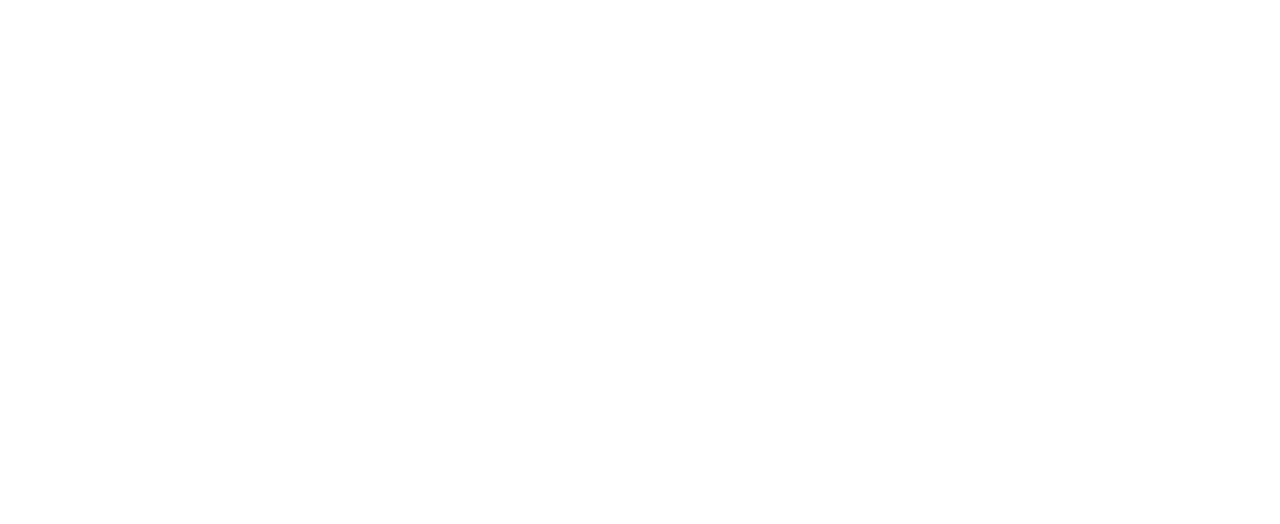
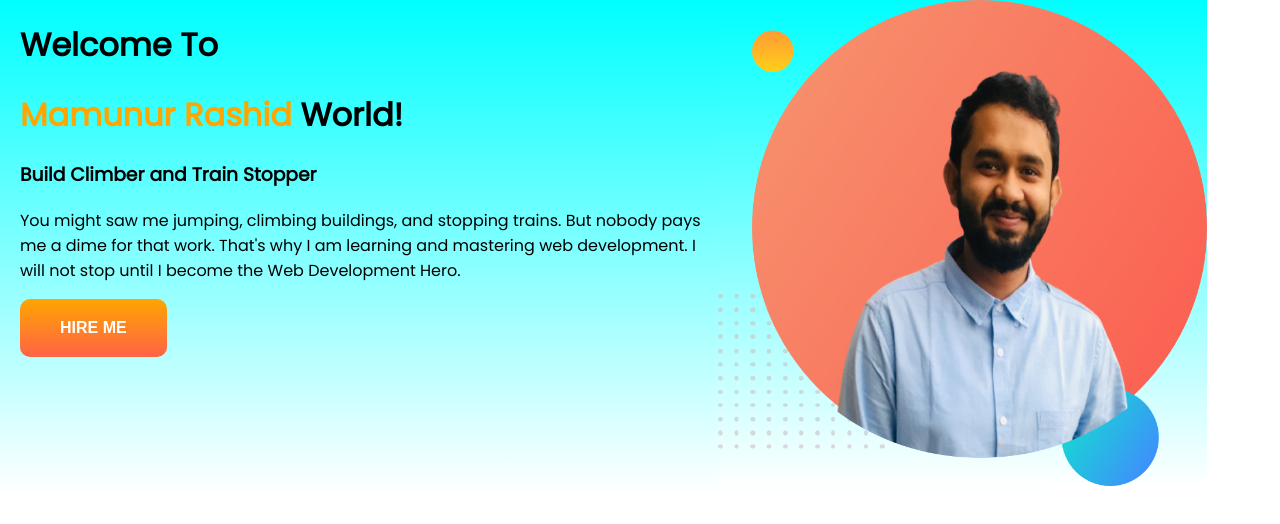
Before and after one commit to MrMosses/my-practice-1st, a plain HTML site: page index.html in a window 1280 px wide. Drawn offline with Linux system fonts and the light colour scheme.

Commit message:
section1-complete

```diff
--- a/index.html
+++ b/index.html
@@ -6,10 +6,33 @@
     <meta http-equiv="X-UA-Compatible" content="IE=edge">
     <meta name="viewport" content="width=device-width, initial-scale=1.0">
     <title>My Practice</title>
+    <link rel="preconnect" href="https://fonts.googleapis.com">
+    <link rel="preconnect" href="https://fonts.gstatic.com" crossorigin>
+    <link href="https://fonts.googleapis.com/css2?family=Poppins&display=swap" rel="stylesheet">
     <link rel="stylesheet" href="style.css">
 </head>
 
 <body>
+    <div class="section1">
+        <div>
+            <h1>Welcome To</h1>
+            <h1><span>Mamunur Rashid</span> World!</h1>
+            <h3>Build Climber and Train Stopper</h3>
+            <p>You might saw me jumping, climbing buildings, and stopping trains. But nobody pays me a dime for that
+                work.
+                That's why I am learning and mastering web development. I will not stop until I become the Web
+                Development
+                Hero.</p>
+            <a target="_blank" href="https://www.linkedin.com/in/md-mamunur-465603195/"> <button class="lindin-button">
+                    <b>HIRE
+                        ME</b></button></a>
+        </div>
+        <div>
+            <img src="images/Rashid-with bg.png" alt="">
+        </div>
+    </div>
+
+
 
 </body>
 
--- a/style.css
+++ b/style.css
@@ -1,4 +1,29 @@
 body{
     margin: 0;
     padding: 0;
+    font-family: 'Poppins', sans-serif;
 }
+span{
+    color: orange;
+}
+.lindin-button{
+    background-image: linear-gradient(orange, tomato);
+    border: none;
+    padding: 20px 40px;
+    color: white;
+    border-radius: 10px;
+    font-size: 16px;
+}
+.section1{
+    display: flex;
+    width: 80%;
+    border-image-slice: 1;
+    padding-left: 20px;
+    background-image: linear-gradient(cyan, white);
+    background-repeat: no-repeat;
+}
+.section1 img{
+    width: 150%;
+    margin-right: 10px;
+    background-image: linear-gradient(cyan, white);
+}
```
